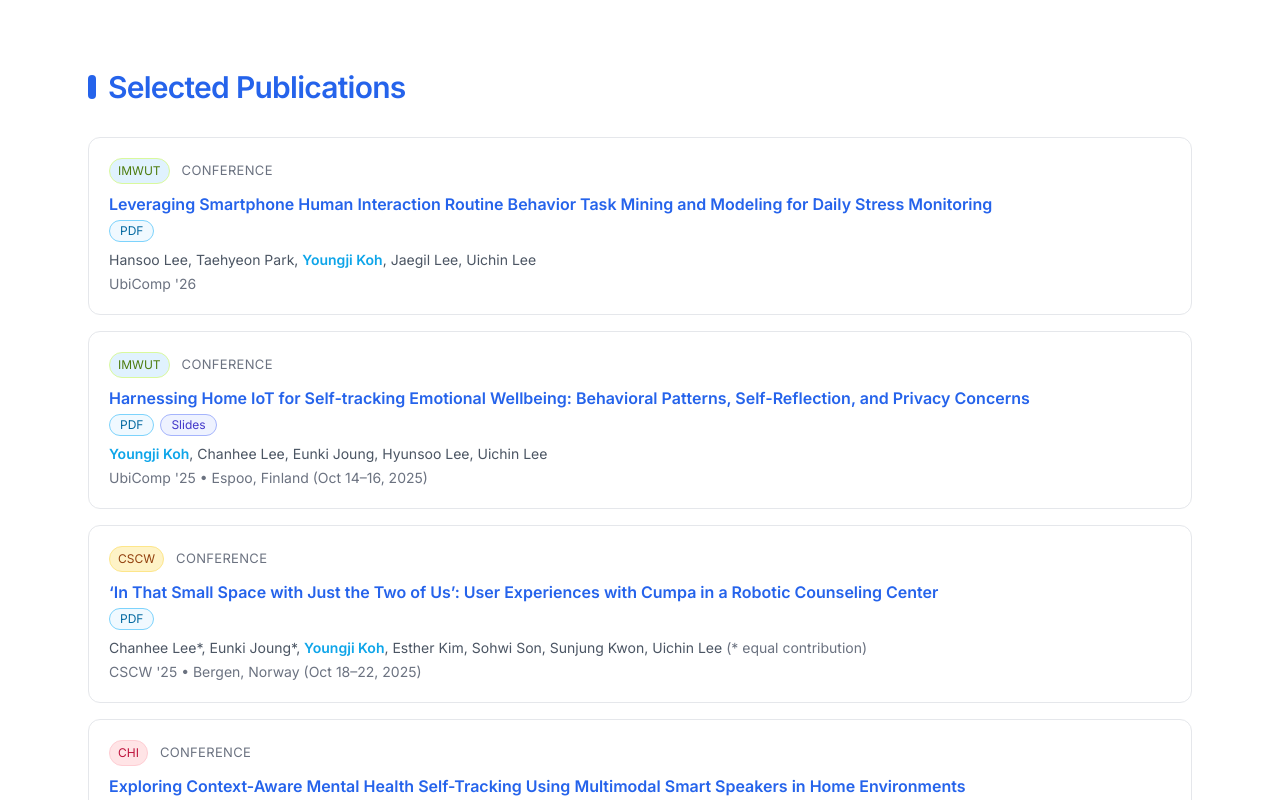
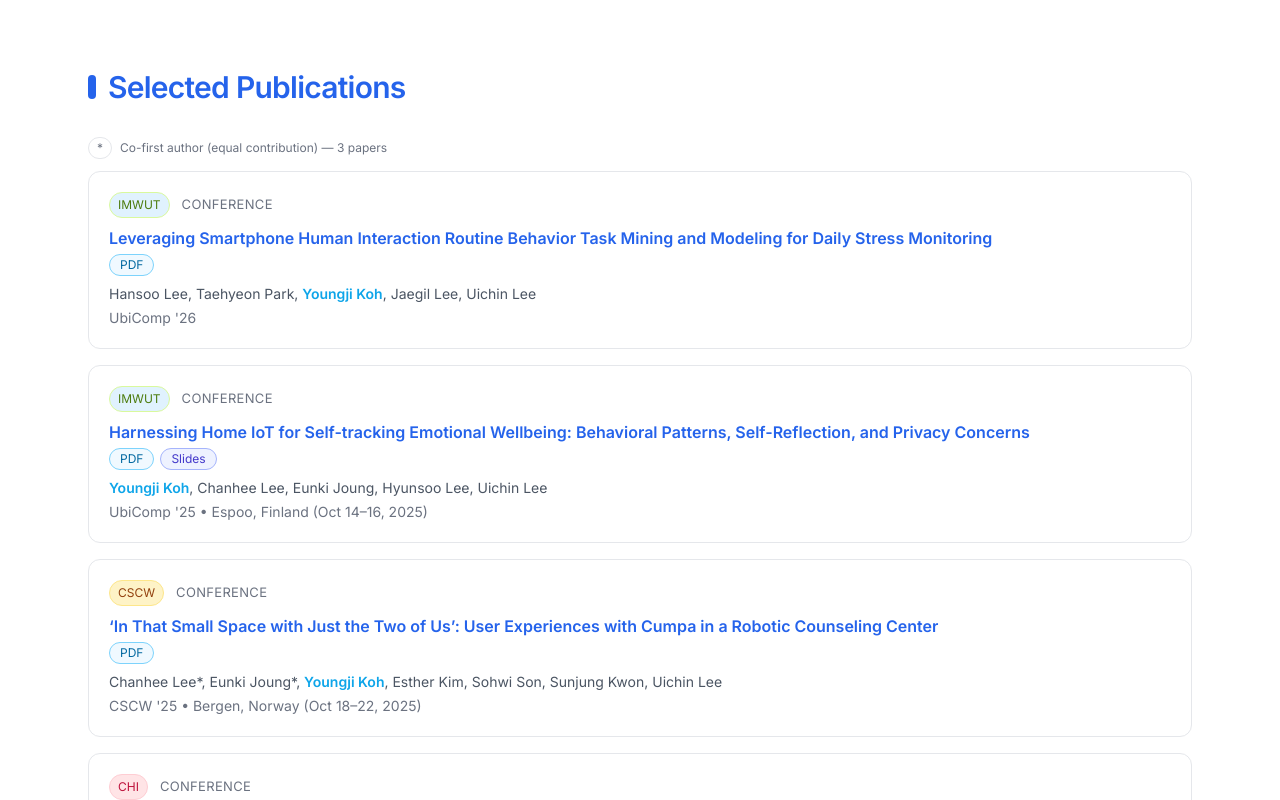
Before and after one commit to youngji-koh/youngji-koh.github.io, a React (Create React App) app: page / in a window 1280 px wide. Shown: the part 1360-2160 px from the top of the page. Built offline with nearby package versions, Linux system fonts and the light colour scheme.

Commit message:
minor updated

```diff
--- a/src/Homepage.tsx
+++ b/src/Homepage.tsx
@@ -125,6 +125,11 @@ function AnchorLink({ href, children }: any) {
 
 // ---------- MAIN PAGE ----------
 export default function PortfolioSite() {
+  // 🔸 equal contribution: 상단 레전드용 집계 (추가)
+  const cofirstCount = publications.reduce((acc, p) => {
+    return acc + (p.authors.some(a => a.includes("*")) ? 1 : 0);
+  }, 0);
+
   return (
     <div className="min-h-screen bg-gradient-to-b from-white via-white to-gray-50 text-gray-900">
       {/* Top Nav */}
@@ -320,6 +325,14 @@ export default function PortfolioSite() {
 
         {/* Publications */}
         <Section id="publications" title="Selected Publications">
+          {/* 🔸 equal contribution 레전드 (추가) */}
+          {cofirstCount > 0 && (
+            <div className="mb-3 text-xs text-gray-500">
+              <span className="inline-block rounded-full border px-2 py-0.5 mr-2">*</span>
+              Co-first author (equal contribution) — {cofirstCount} paper{cofirstCount > 1 ? "s" : ""}
+            </div>
+          )}
+
           <div className="space-y-4">
             {publications.map((p: Publication, i: number) => (
               <div key={i} className="rounded-xl border border-gray-200 bg-white p-5">
@@ -386,9 +399,10 @@ export default function PortfolioSite() {
                     const myNames = ["youngji koh", "young-ji koh"];
 
                     const isMe = myNames.includes(clean);
+                    const hasStar = author.includes("*");
 
                     return (
-                      <span key={idx}>
+                      <span key={idx} title={hasStar ? "Co-first author" : undefined}>
                         {isMe ? (
                           <span className="font-semibold text-sky-500">{author}</span>
                         ) : (
@@ -399,10 +413,7 @@ export default function PortfolioSite() {
                     );
                   })}
 
-                {/* equal contribution 표시 */}
-                {p.authors.some((author) => author.includes("*")) && (
-                  <span className="ml-1 text-gray-500">(* equal contribution)</span>
-                )}
+                  {/* 🔻 per-item equal contribution 문구 제거 (요청 반영) */}
                 </div>
 
               <div className="text-sm text-gray-500 mt-1">{p.meta}</div>
@@ -467,7 +478,7 @@ export default function PortfolioSite() {
 
         {/* 불릿 설명: brief가 배열이라고 가정 */}
         {Array.isArray(prj.brief) ? (
-          <ul className="mt-3 list-disc pl-5 space-y-1 text-[15px] md:text-base text-gray-700">
+          <ul className="mt-3 list-disc pl-5 space-y-1 text+[15px] md:text-base text-gray-700">
             {prj.brief.map((line: string, idx: number) => (
               <li key={idx}>{line.replace(/^\*+/, "").trim()}</li>
             ))}
```
